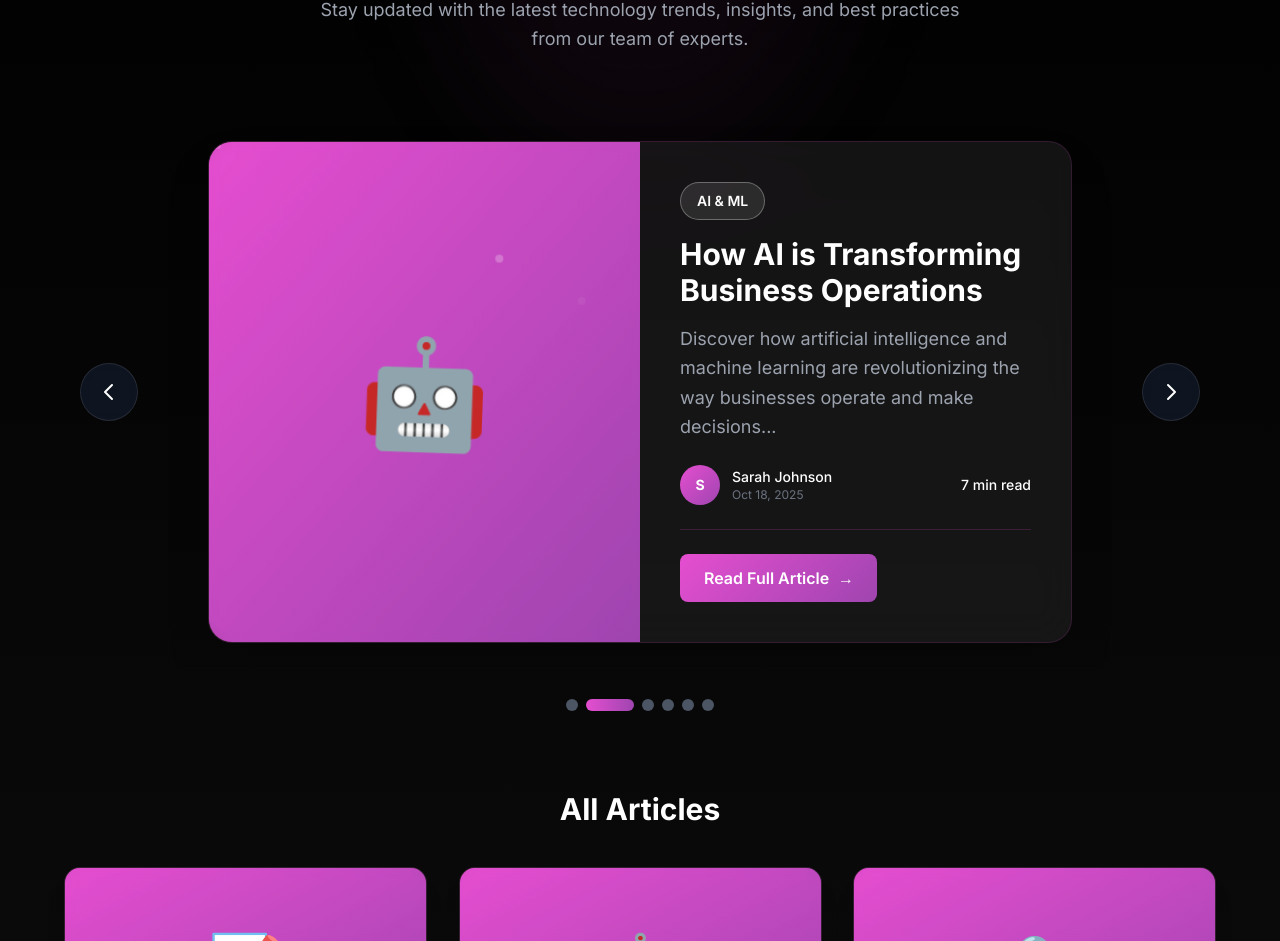
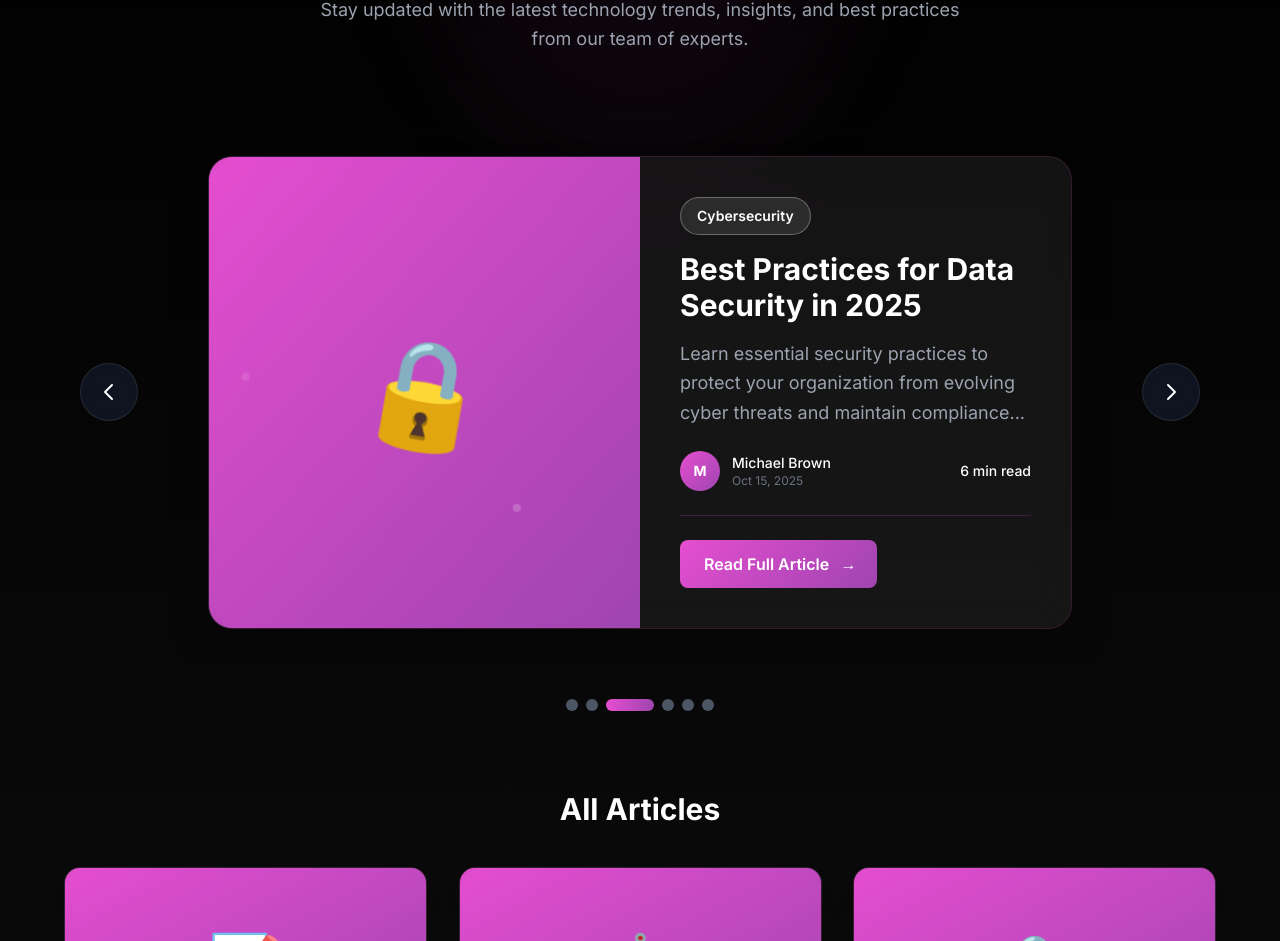
Before and after one commit to AkhilGrandhi/datafyre-app, a React (Vite) app in the folder data-fyre-frontend/: page / in a window 1280 px wide. Shown: the part 3950-4891 px from the top of the page. Built offline with nearby package versions, Linux system fonts and the light colour scheme.

Commit message:
Updated the blogs UI

```diff
--- a/data-fyre-frontend/src/components/Blogs.jsx
+++ b/data-fyre-frontend/src/components/Blogs.jsx
@@ -76,7 +76,7 @@ const Blogs = () => {
     if (isAutoPlay) {
       const interval = setInterval(() => {
         nextSlide();
-      }, 5000);
+      }, 3000);
       return () => clearInterval(interval);
     }
   }, [currentIndex, isAutoPlay]);
@@ -107,8 +107,8 @@ const Blogs = () => {
     enter: (direction) => ({
       x: direction > 0 ? 1000 : -1000,
       opacity: 0,
-      scale: 0.8,
-      rotateY: direction > 0 ? 45 : -45,
+      scale: 0.9,
+      rotateY: direction > 0 ? 25 : -25,
     }),
     center: {
       zIndex: 1,
@@ -121,8 +121,8 @@ const Blogs = () => {
       zIndex: 0,
       x: direction < 0 ? 1000 : -1000,
       opacity: 0,
-      scale: 0.8,
-      rotateY: direction < 0 ? 45 : -45,
+      scale: 0.9,
+      rotateY: direction < 0 ? 25 : -25,
     }),
   };
 
@@ -195,7 +195,7 @@ const Blogs = () => {
             onMouseEnter={() => setIsAutoPlay(false)}
             onMouseLeave={() => setIsAutoPlay(true)}
           >
-            <AnimatePresence initial={false} custom={direction} mode="wait">
+            <AnimatePresence initial={false} custom={direction}>
               <motion.div
                 key={currentIndex}
                 custom={direction}
@@ -204,10 +204,10 @@ const Blogs = () => {
                 animate="center"
                 exit="exit"
                 transition={{
-                  x: { type: "spring", stiffness: 300, damping: 30 },
-                  opacity: { duration: 0.3 },
-                  scale: { duration: 0.3 },
-                  rotateY: { duration: 0.5 },
+                  x: { type: "spring", stiffness: 260, damping: 26 },
+                  opacity: { duration: 0.2 },
+                  scale: { duration: 0.4, ease: "easeInOut" },
+                  rotateY: { duration: 0.4, ease: "easeInOut" },
                 }}
                 className="absolute w-full max-w-4xl px-4"
               >
```
